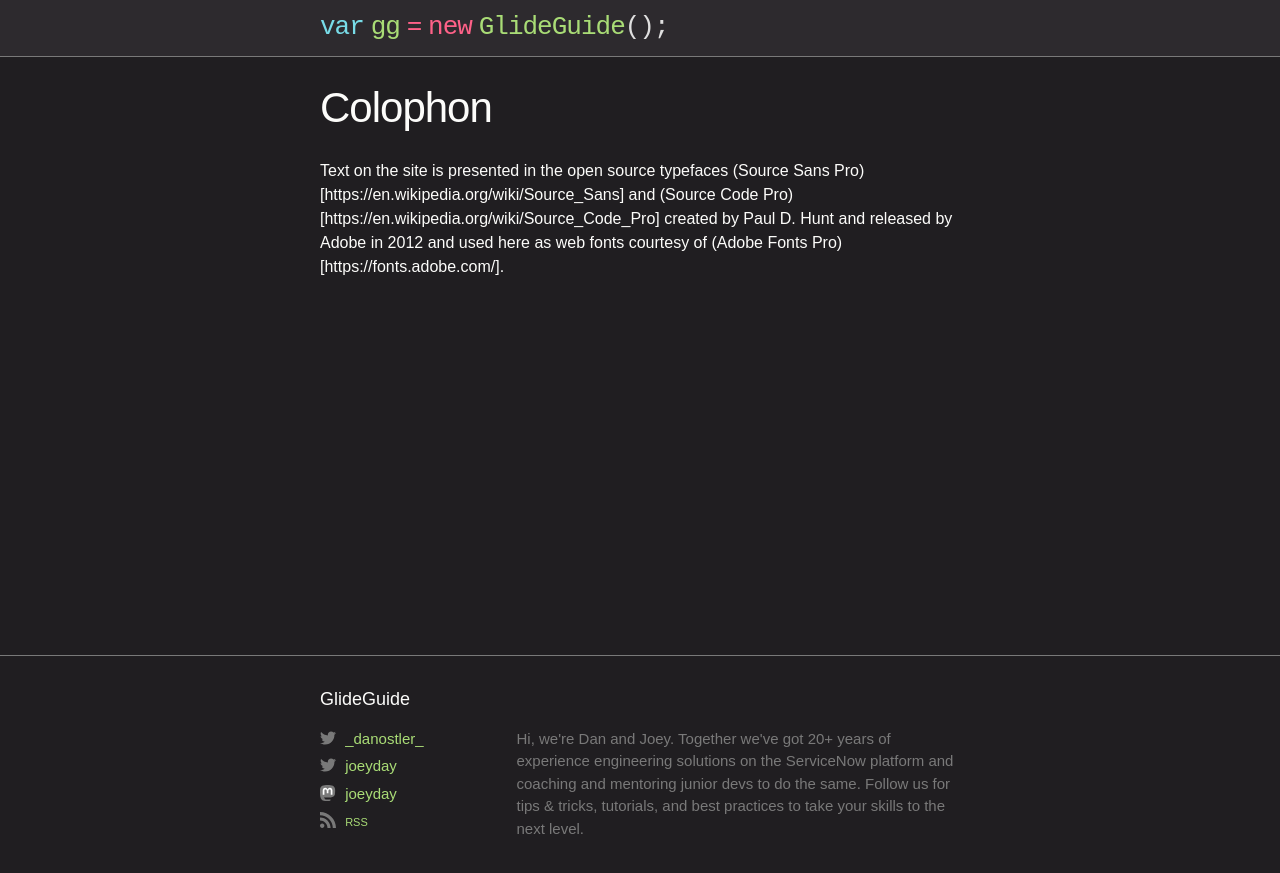
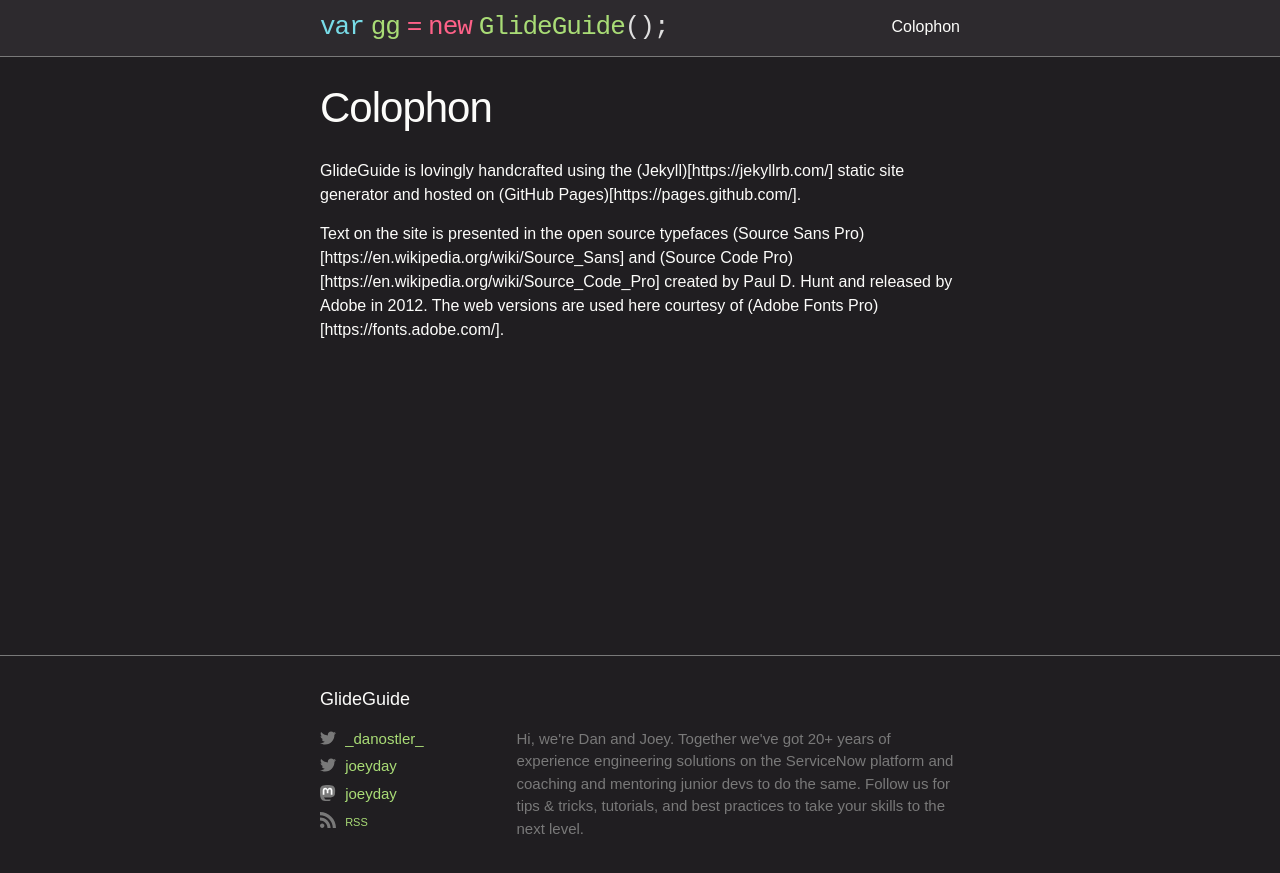
Before and after one commit to joeyday/glideguide.blog, a Jekyll site: the page built from colophon.md, in a window 1280 px wide. Shown: the top 873 px of the page. Built offline with Jekyll 4.4.1, drawn with Linux system fonts in a browser that asks for light colours; some web fonts are replaced.

Commit message:
colophon page++

```diff
--- a/_includes/header.html
+++ b/_includes/header.html
@@ -5,7 +5,7 @@
     {%- assign page_paths = site.header_pages | default: default_paths -%}
     <a class="site-title" rel="author" href="/"><span>var</span> <span>gg</span> <span>=</span> <span>new</span> <span>GlideGuide</span><span>()</span><span>;</span></a>
 
-    {% comment %}{%- if page_paths -%}
+    {%- if page_paths -%}
       <nav class="site-nav">
         <input type="checkbox" id="nav-trigger" class="nav-trigger" />
         <label for="nav-trigger">
@@ -25,6 +25,6 @@
           {%- endfor -%}
         </div>
       </nav>
-    {%- endif -%}{% endcomment %}
+    {%- endif -%}
   </div>
 </header>
--- a/colophon.md
+++ b/colophon.md
@@ -4,4 +4,6 @@ title: Colophon
 permalink: /colophon/
 ---
 
-Text on the site is presented in the open source typefaces (Source Sans Pro)[https://en.wikipedia.org/wiki/Source_Sans] and (Source Code Pro)[https://en.wikipedia.org/wiki/Source_Code_Pro] created by Paul D. Hunt and released by Adobe in 2012 and used here as web fonts courtesy of (Adobe Fonts Pro)[https://fonts.adobe.com/].
+GlideGuide is lovingly handcrafted using the (Jekyll)[https://jekyllrb.com/] static site generator and hosted on (GitHub Pages)[https://pages.github.com/].
+
+Text on the site is presented in the open source typefaces (Source Sans Pro)[https://en.wikipedia.org/wiki/Source_Sans] and (Source Code Pro)[https://en.wikipedia.org/wiki/Source_Code_Pro] created by Paul D. Hunt and released by Adobe in 2012. The web versions are used here courtesy of (Adobe Fonts Pro)[https://fonts.adobe.com/].
```
Also changed, not shown: _drafts/about.md (+3 -7 lines).
